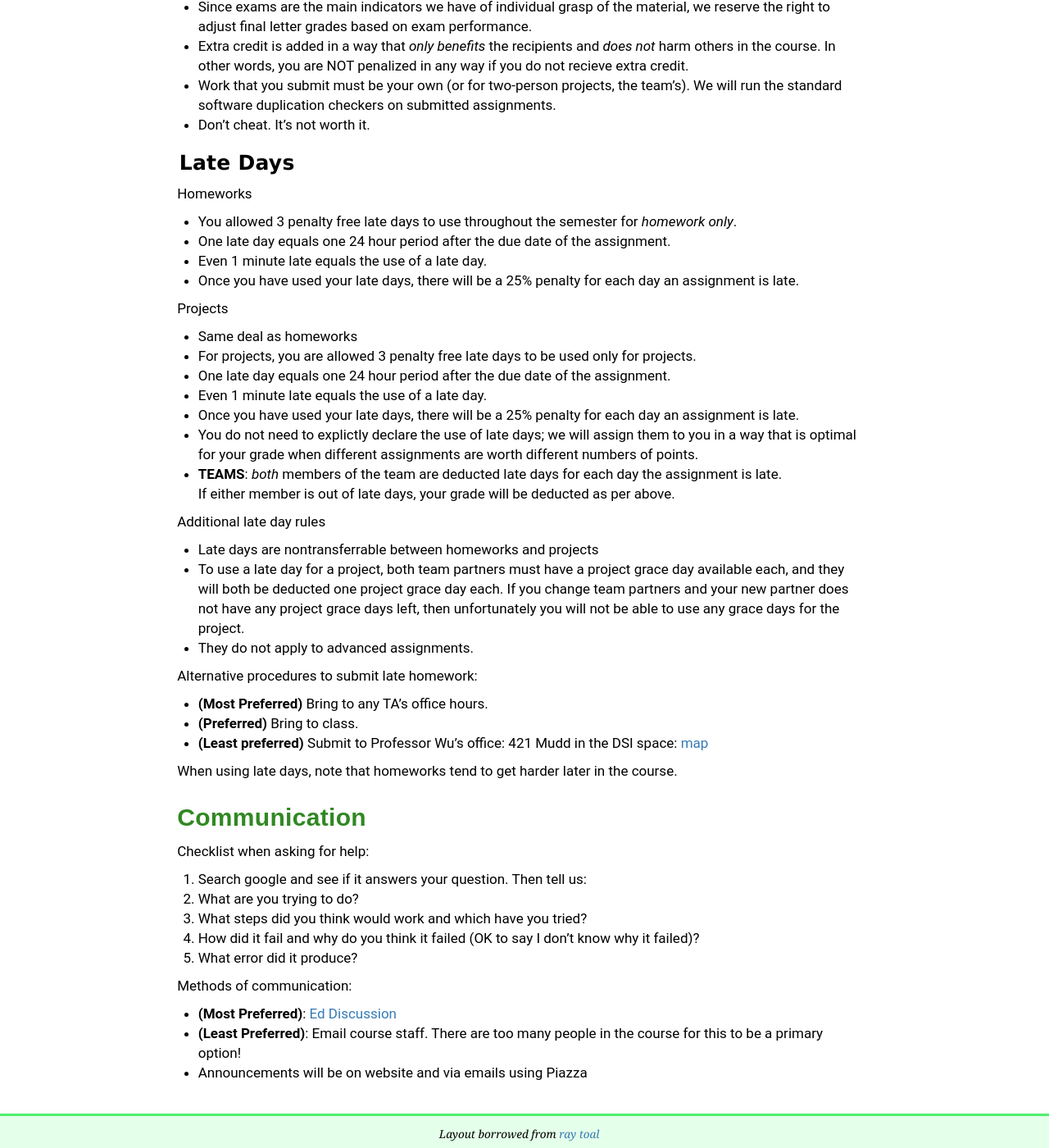
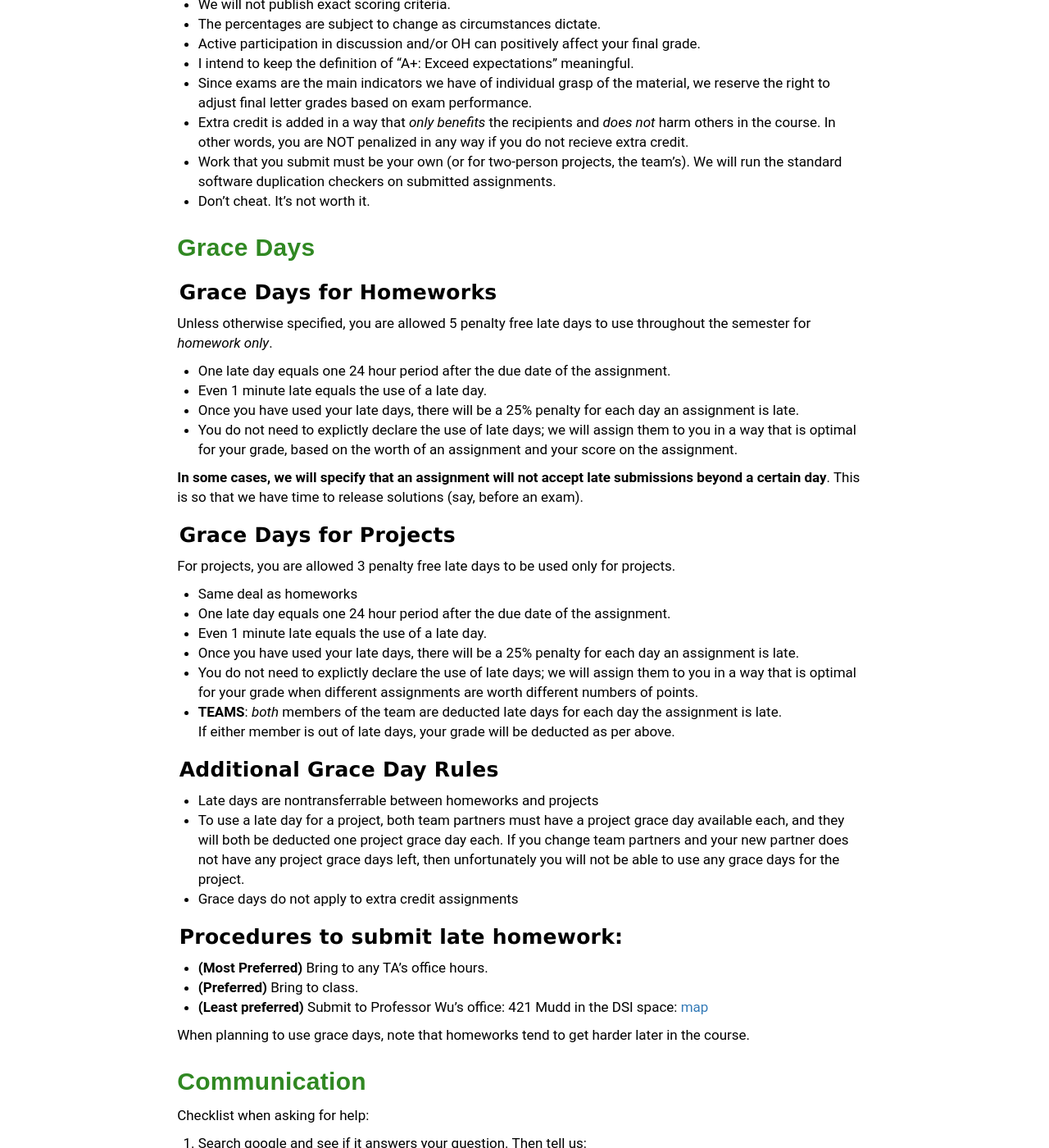
Before and after one commit to Kitatine/w4111.github.io, a Jekyll site: the page built from syllabus.md, in a window 1280 px wide and 1400 px high, scrolled down 2304 px. Shown: the whole window at 82% size. Built offline with Jekyll 4.4.1, drawn with Linux system fonts in a browser that asks for light colours; some of the changed text lies outside the part shown.

Commit message:
lazy commit msg

```diff
--- a/syllabus.md
+++ b/syllabus.md
@@ -49,7 +49,7 @@ If you have used Java before, then use [this Java2Python tutorial](./java2python
 that we have written to see how Java concepts transfer into Python concepts.  It also
 contains links to useful tutorials.
 
-#### Programming Resources
+### Programming Resources
 
 * See our [Java to Python Quick Guide](./java2python)
 * Additional resources
@@ -63,7 +63,7 @@ contains links to useful tutorials.
 
 
 
-#### Assignment Collaboration Policies AKA Cheating
+### Assignment Collaboration Policies AKA Cheating
 
 Homeworks
 
@@ -85,12 +85,12 @@ Collaboration and Cheating
 * If you are struggling to keep up in the course, come see the instructor during office hours.
 * Cheating is a slippery slope -- it may be enticing, but goes against the values in this course.
 
-**[If you have _any_ doubt, see Columbia's description of academic honesty](http://www.cs.columbia.edu/education/honesty)**
+**[If you have _any_ doubt, see Columbia's description of academic honesty](http://www.cs.columbia.edu/education/honesty) or talk to the Professor**
 
 
 
 
-### Homeworks
+## Homeworks
 
 * Auditors: feel free to come to lectures.  Only students registered for course units may turn in work to be graded.
 * CVN students:
@@ -137,28 +137,34 @@ Extra credit is a way for students to illustrate their understanding of the cour
 Due to the additional work that the staff must take to assess and manage extra credit opportunities, we have **strict deadlines** for extra credit opportunities (aka no late days).
 
 
-##### Extra Credit Opportunities
+#### Extra Credit Opportunities
 
 * [Improve the scribe notes wiki](https://github.com/w4111/scribenotes/wiki)
 * Do [Advanced Assignments](https://github.com/w4111/advanced-public)
 
 -->
 
+### Grace Days
 
-#### Late Days
+#### Grace Days for Homeworks
 
-Homeworks
+Unless otherwise specified, you are allowed 5 penalty free late days to use throughout the semester for _homework only_.
 
-* You allowed 3 penalty free late days to use throughout the semester for _homework only_.
 * One late day equals one 24 hour period after the due date of the assignment.
 * Even 1 minute late equals the use of a late day.
 * Once you have used your late days, there will be a 25% penalty for each day an assignment is late.
-<!-- * You do not need to explictly declare the use of late days;  we will assign them to you in a way that is optimal for your grade when different assignments are worth different numbers of points.   -->
+* You do not need to explictly declare the use of late days;  we will assign them to you in a way that is optimal for your grade, based on the worth of an assignment and your score on the assignment.
 
-Projects
+
+**In some cases, we will specify that an assignment will not accept late submissions beyond a certain day**.
+This is so that we have time to release solutions (say, before an exam).
+
+
+#### Grace Days for Projects
+
+For projects, you are allowed 3 penalty free late days to be used only for projects.
 
 * Same deal as homeworks
-* For projects, you are allowed 3 penalty free late days to be used only for projects.
 * One late day equals one 24 hour period after the due date of the assignment.
 * Even 1 minute late equals the use of a late day.
 * Once you have used your late days, there will be a 25% penalty for each day an assignment is late.
@@ -166,22 +172,20 @@ Projects
 * **TEAMS**: _both_ members of the team are deducted late days for each day the assignment is late.
   If either member is out of late days, your grade will be deducted as per above.
 
-Additional late day rules
+#### Additional Grace Day Rules
 
 * Late days are nontransferrable between homeworks and projects
 * To use a late day for a project, both team partners must have a project grace day available each, and they will both be deducted one project grace day each. If you change team partners and your new partner does not have any project grace days left, then unfortunately you will not be able to use any grace days for the project.
-* They do not apply to advanced assignments.
+* Grace days do not apply to extra credit assignments
 
 
-
-
-Alternative procedures to submit late homework:
+#### Procedures to submit late homework:
 
 * **(Most Preferred)** Bring to any TA's office hours.
 * **(Preferred)** Bring to class.
 * **(Least preferred)** Submit to Professor Wu's office: 421 Mudd in the DSI space: [map](http://eugenewu.net/files/images/map.png)
 
-When using late days, note that homeworks tend to get harder later in the course.
+When planning to use grace days, note that homeworks tend to get harder later in the course.
 
 
 
```
Also changed, not shown: other parts of syllabus.md (+3 -3 lines), _data/schedule.csv (+4 -4 lines).
